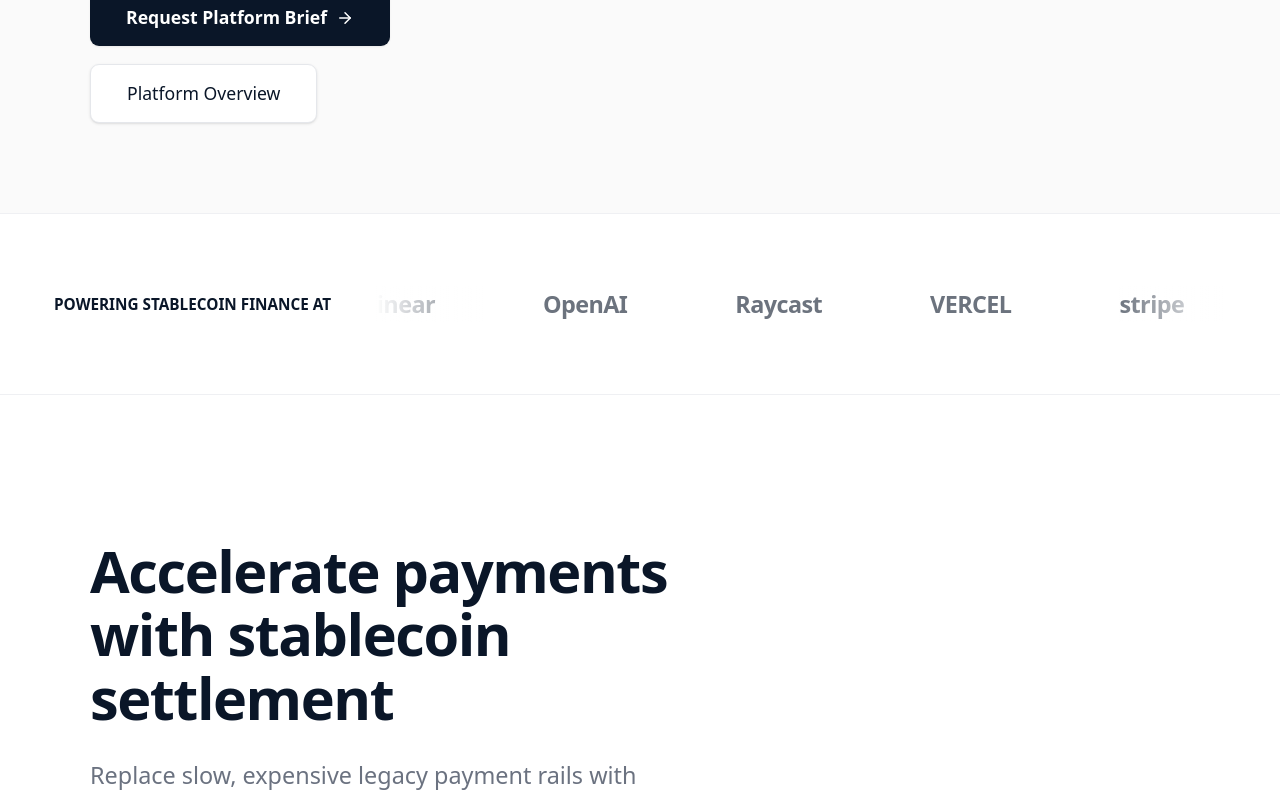
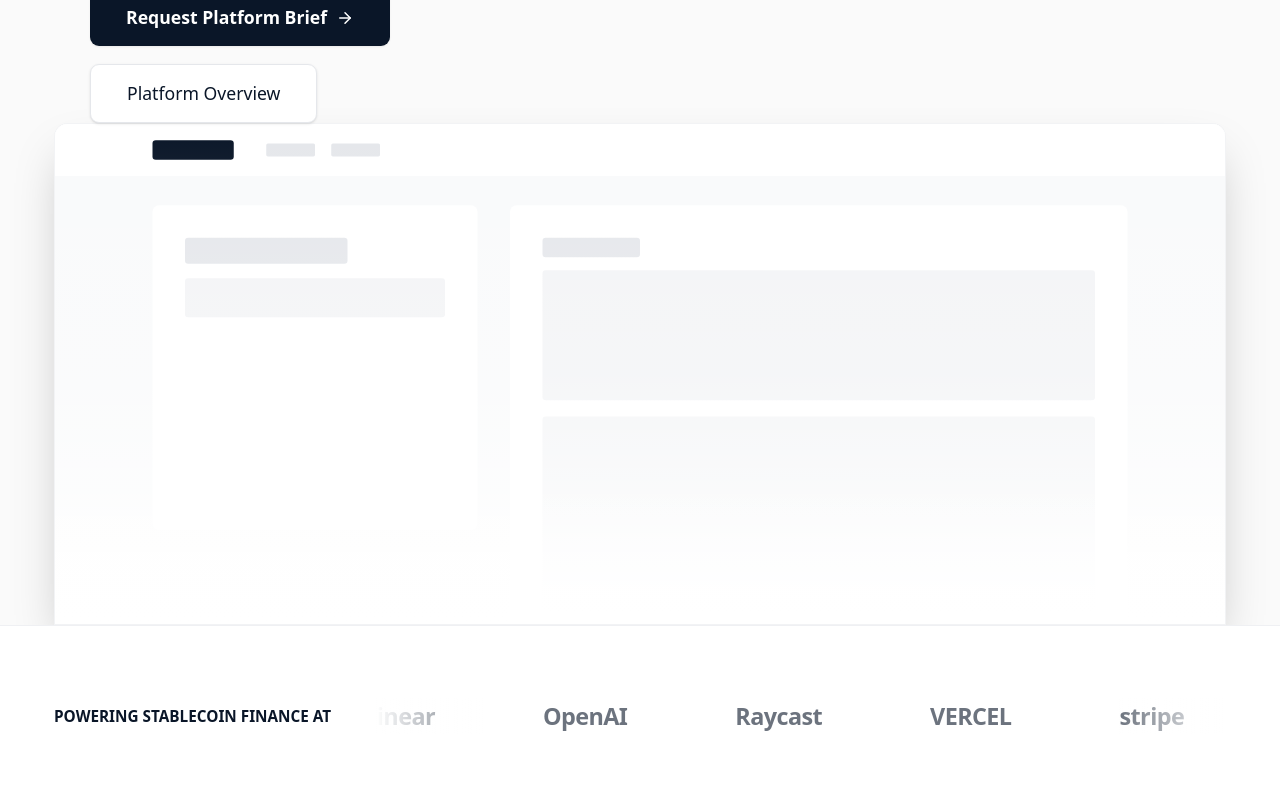
Before and after one commit to swedishfrenchpress/frontyr-website-exploration, a Next.js app: page / in a window 1280 px wide. Shown: the part 661-1463 px from the top of the page. Built offline with nearby package versions, Linux system fonts and the light colour scheme.

Commit message:
updated hero to include UI placeholder.

```diff
--- /dev/null
+++ b/app/components/ProductShowcase.tsx
@@ -0,0 +1,30 @@
+'use client';
+
+/* eslint-disable @next/next/no-img-element */
+
+export function ProductShowcase() {
+  return (
+    <section className="relative w-full z-0 -mt-20">
+      <div className="max-w-7xl mx-auto px-6 md:px-12">
+        <div className="relative w-full rounded-t-xl overflow-hidden border border-border/50 shadow-2xl bg-white">
+            {/*
+                We are showing roughly the top 1/3 of the interface.
+                Height is constrained and overflow is hidden.
+            */}
+            <div className="relative h-[400px] md:h-[500px] w-full bg-white overflow-hidden">
+                <img
+                    src="/dashboard-placeholder.svg"
+                    alt="Frontyr Dashboard"
+                    className="w-full h-auto object-cover object-top min-w-[1000px]"
+                />
+
+                {/* Fade to white gradient overlay */}
+                <div className="absolute inset-0 bg-gradient-to-b from-transparent via-white/20 to-white pointer-events-none"></div>
+                {/* Harder fade at the very bottom to merge with the next section */}
+                <div className="absolute bottom-0 left-0 w-full h-32 bg-gradient-to-t from-white to-transparent pointer-events-none"></div>
+            </div>
+        </div>
+      </div>
+    </section>
+  );
+}
--- a/app/page.tsx
+++ b/app/page.tsx
@@ -1,5 +1,6 @@
 import { Navigation } from './components/Navigation';
 import { Hero } from './components/Hero';
+import { ProductShowcase } from './components/ProductShowcase';
 import { Logos } from './components/Logos';
 import { Features } from './components/Features';
 import { Defensibility } from './components/Defensibility';
@@ -13,6 +14,7 @@
       <div className="relative z-10 flex flex-col w-full">
         <Navigation />
         <Hero />
+        <ProductShowcase />
         <Logos />
         <Features />
         <Defensibility />
```
Also changed, not shown: public/dashboard-placeholder.svg (added).
